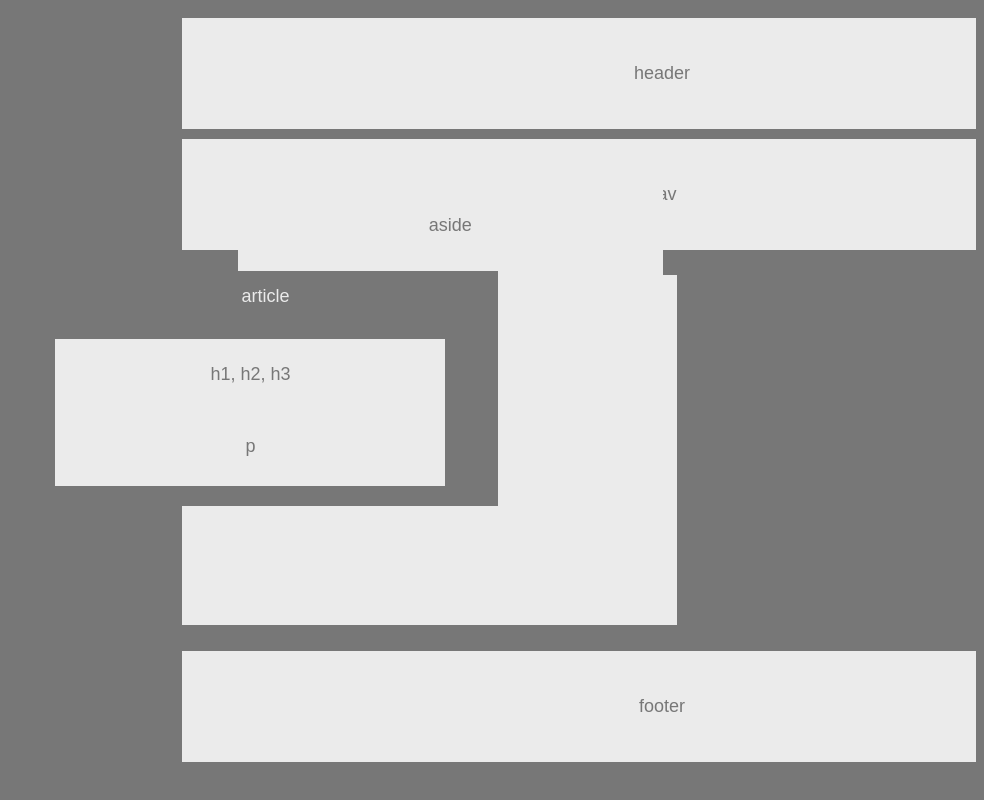
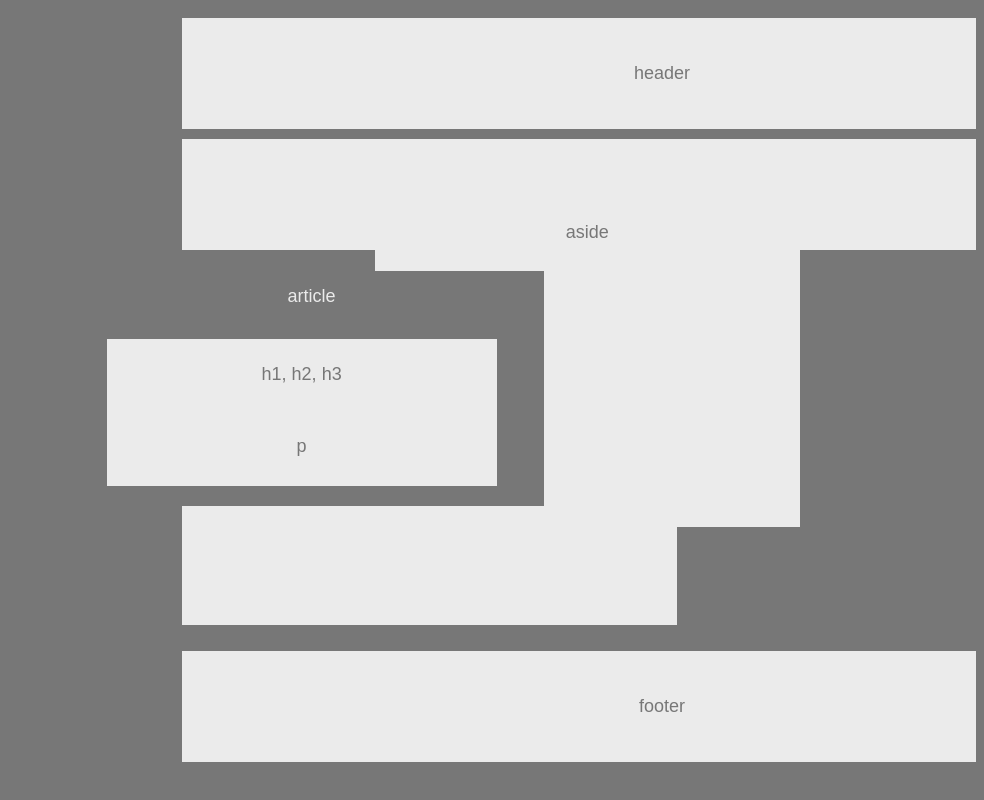
Before and after one commit to Sultan94k/HW-Wireframe, a plain HTML site: page index.html in a window 1280 px wide. Shown: the whole page, without its empty margins (296-1280 px from the left). Drawn offline with Linux system fonts and the light colour scheme.

Commit message:
modified

```diff
--- a/style.css
+++ b/style.css
@@ -39,8 +39,8 @@
       background: #ebebeb;
       position: absolute;
       float: right;
-      right: 25.1%;
-      bottom: 35%;
+      right: 14.4%;
+      bottom: 34.1%;
       padding: 45px;
       width: 425px;
       height: 350px;
@@ -54,7 +54,7 @@
       padding: 15px;
       margin: 2%;
       position: absolute;
-      left: 23.7%;
+      left: 27.3%;
       bottom: 33.5%;
       color: #ebebeb;
       background: #777;
@@ -68,7 +68,7 @@
       padding: 25px;
       margin: 2px;
       position: absolute;
-      left: 27.3%;
+      left: 31.3%;
       bottom: 48%;
       width: 390px;
       height: 75px;
@@ -79,7 +79,7 @@
     padding: 25px;
     margin: 2px;
     position: absolute;
-    left: 27.3%;
+    left: 31.3%;
     bottom: 39%;
     width: 390px;
     height: 75px;
```
Also changed, not shown: index.html (+1 -0 lines), 1 other file.
